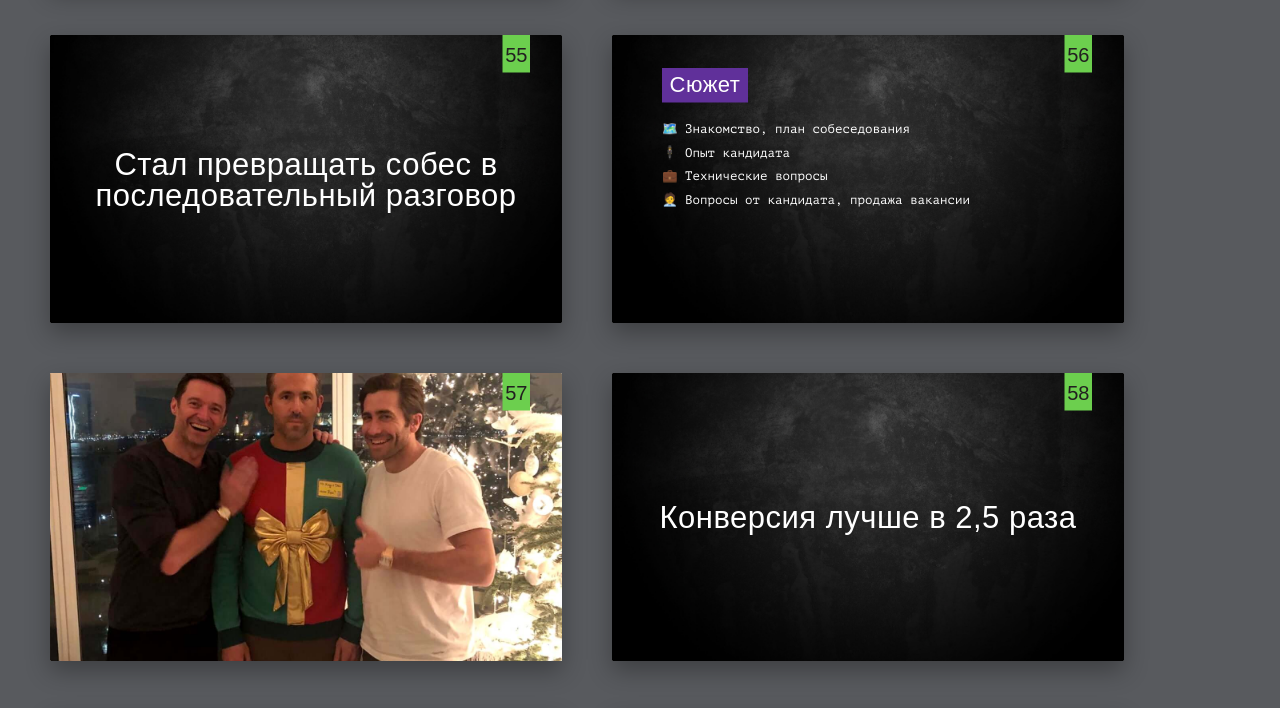
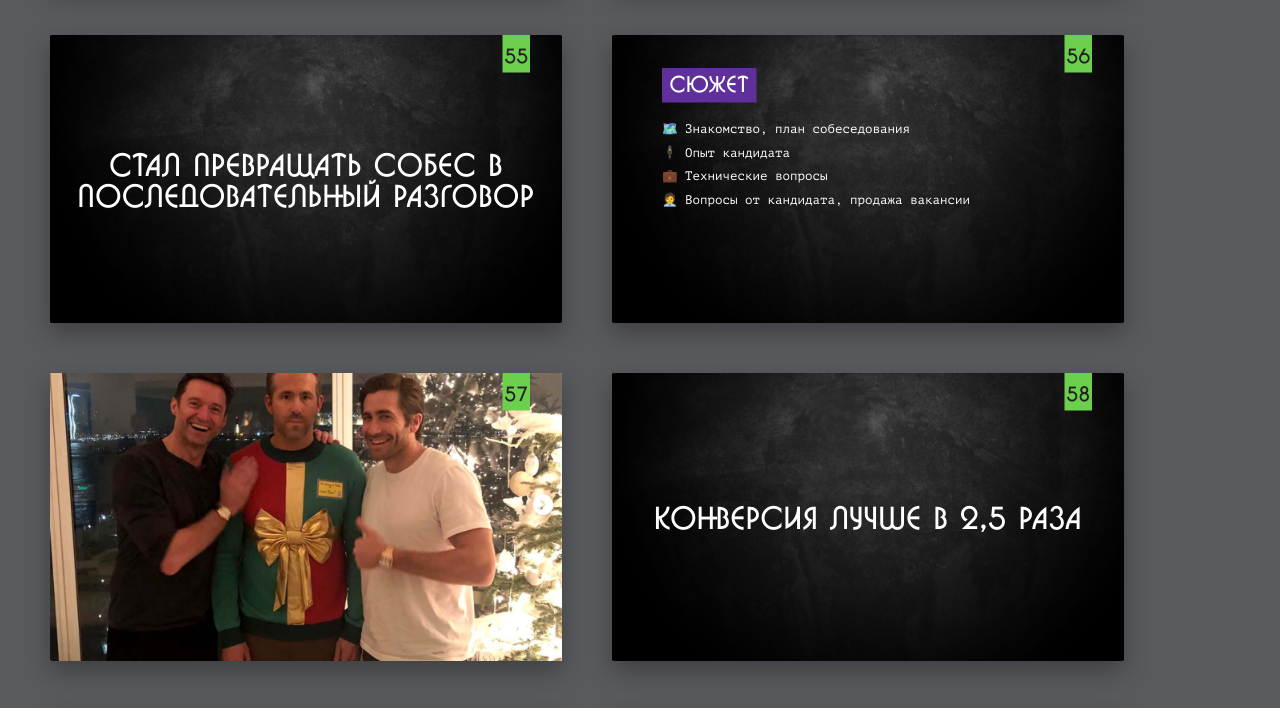
Before and after one commit to sandark7/MergeConf2022, a website: page index.html in a window 1280 px wide. Shown: the part 9235-9943 px from the top of the page. Drawn offline with Linux system fonts and the light colour scheme.

Commit message:
second commit

```diff
--- a/src/styles/theme.styl
+++ b/src/styles/theme.styl
@@ -4,6 +4,14 @@ extra-color = #221F20
 extra-color-b = #60309A
 extra-color-a = #6CCF4E //#74B3D4 //#3877B7
 
+@font-face {
+    font-family: 'a_BosaNova';
+    src: url('ABosaNova.woff2') format('woff2'),
+        url('ABosaNova.woff') format('woff');
+    font-weight: normal;
+    font-style: normal;
+    font-display: swap;
+}
 
 li, td
 	font-family 'PT Mono', sans-serif
```
Also changed, not shown: theme.css.
